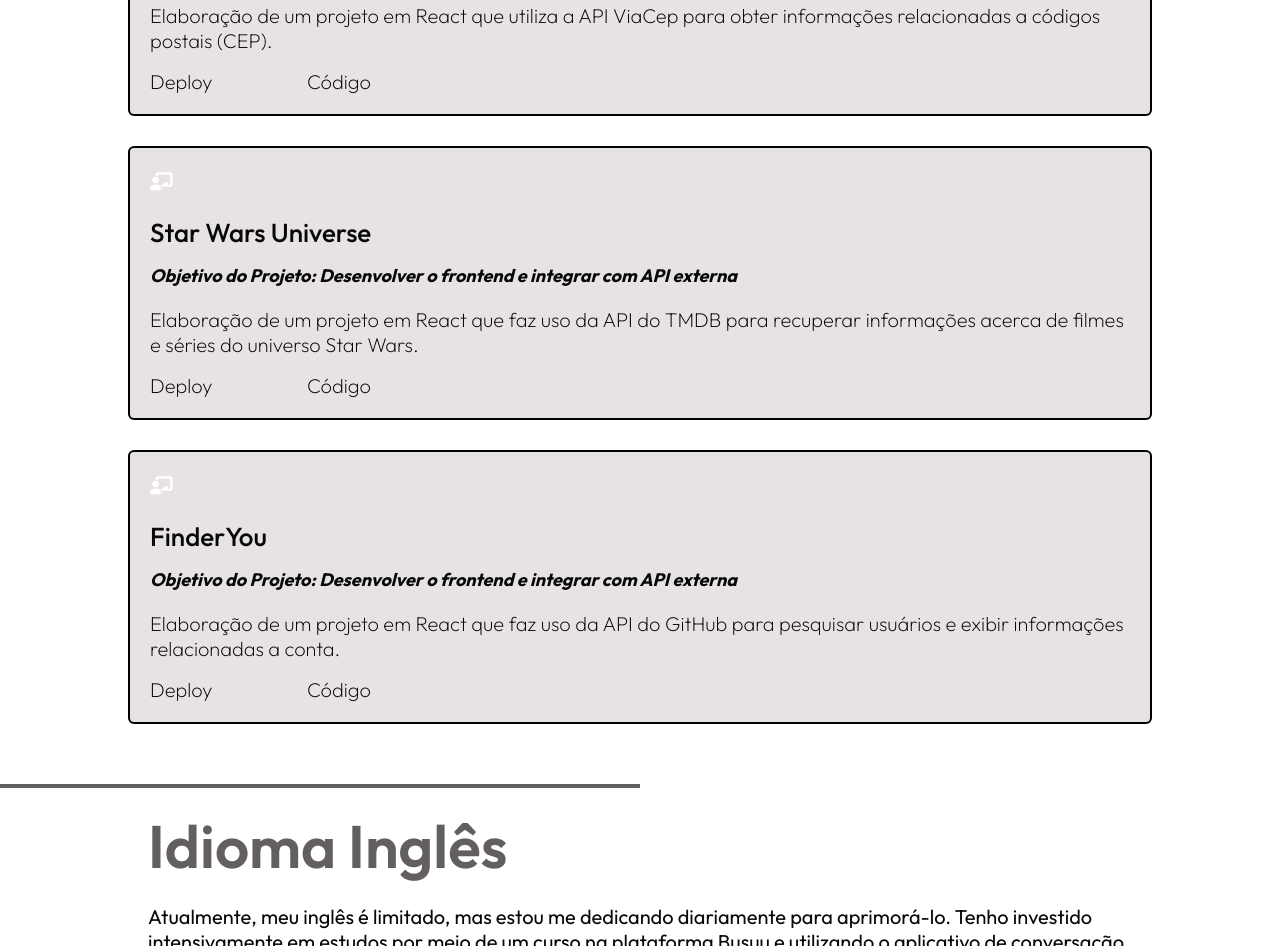
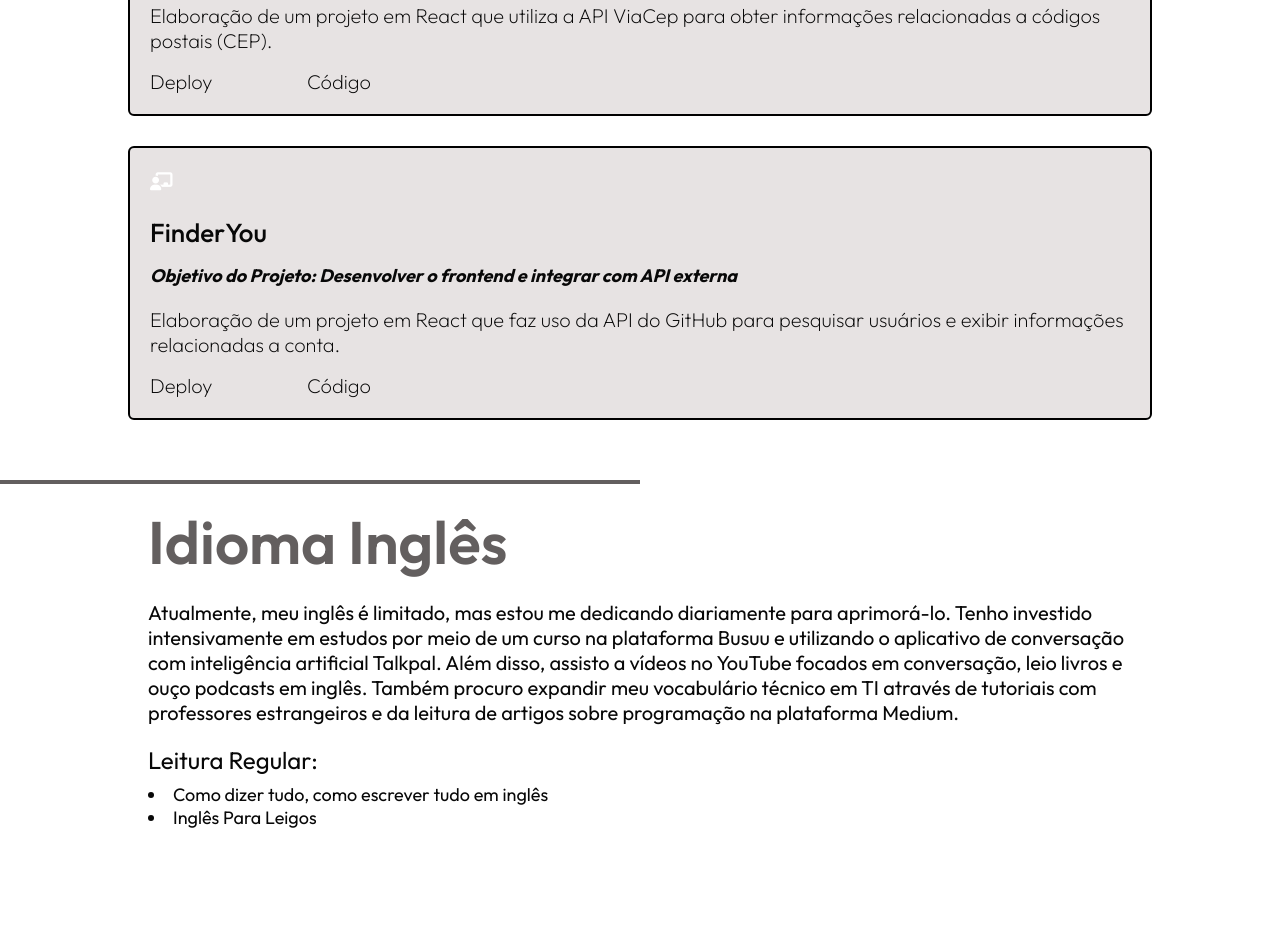
Before and after one commit to Vidal777rj/michel, a plain HTML site: page index.html in a window 1280 px wide. Shown: the part 1603-2549 px from the top of the page. Drawn offline with Linux system fonts and the light colour scheme.

Commit message:
Update index.html
Alterando portfolio para nuvem azure

```diff
--- a/index.html
+++ b/index.html
@@ -89,23 +89,10 @@
                             Elaboração de um projeto em React que utiliza a API ViaCep para obter informações
                             relacionadas a códigos postais (CEP).
                         </p>
-                        <a target="_blank" href="https://buscador-cep-build.vercel.app/">Deploy</a>
+                        <a target="_blank" href="https://jolly-sand-0dc8dbc0f.4.azurestaticapps.net">Deploy</a>
                         <a href="https://github.com/Oliveira777rj/buscador-cep-code" target="_blank">Código</a>
                     </div>
 
-
-                    <div>
-                        <i class="fa-solid fa-chalkboard-user" style="color:#fff"></i>
-                        <h2>Star Wars Universe</h2>
-                        <h3> <i> Objetivo do Projeto: Desenvolver o frontend e integrar com API externa</i></h3>
-
-                        <p>
-                            Elaboração de um projeto em React que faz uso da API do TMDB para recuperar informações
-                            acerca de filmes e séries do universo Star Wars.
-                        </p>
-                        <a target="_blank" href="https://star-wars-universe-bay.vercel.app/">Deploy</a>
-                        <a href="https://github.com/Oliveira777rj/ST_universe" target="_blank">Código</a>
-                    </div>
 
 
                     <div>
@@ -117,9 +104,10 @@
                             Elaboração de um projeto em React que faz uso da API do GitHub para pesquisar usuários e
                             exibir informações relacionadas a conta.
                         </p>
-                        <a target="_blank" href="https://finder-you.vercel.app/">Deploy</a>
+                        <a target="_blank" href="https://icy-sand-0fb143a1e.4.azurestaticapps.net">Deploy</a>
                         <a href="https://github.com/Oliveira777rj/FinderYou" target="_blank">Código</a>
                     </div>
+
 
                 </div>
             </div>
```
